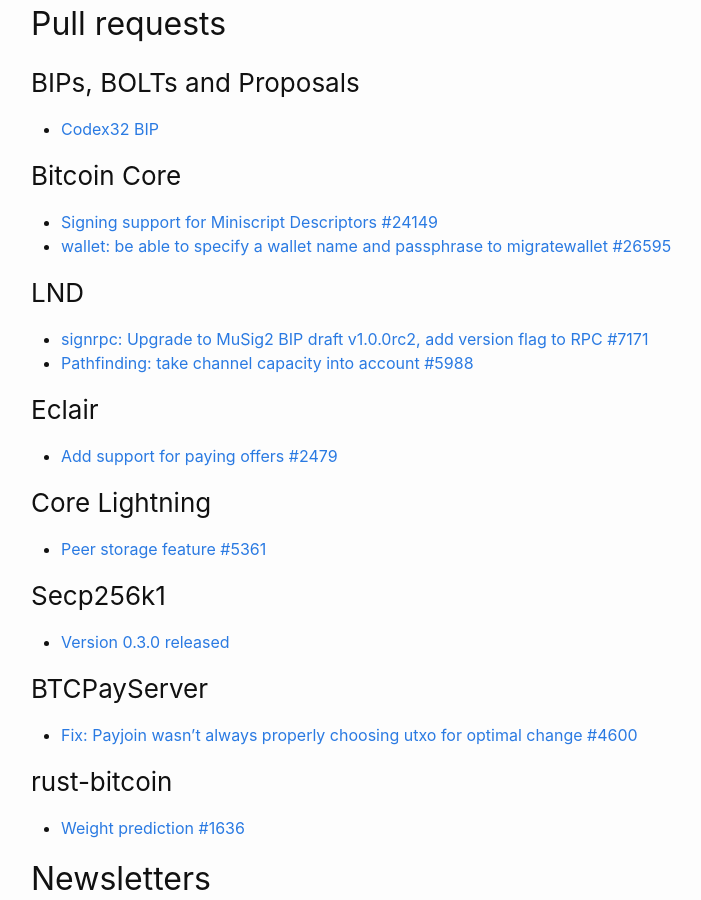
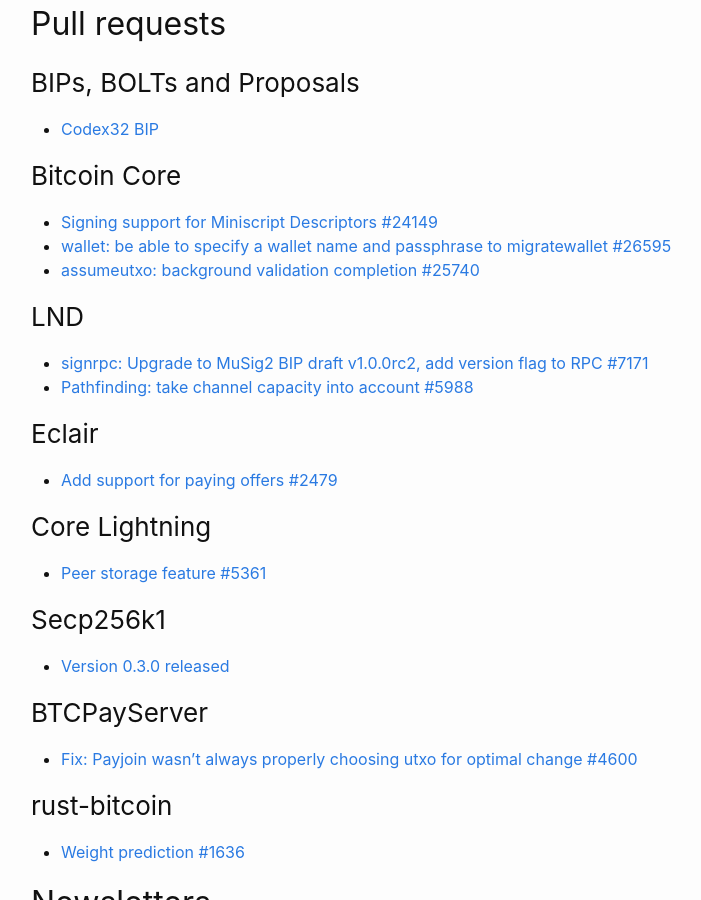
Before and after one commit to fjahr/bitdevsberlin, a Jekyll site: the page built from _posts/2023-03-14-socratic-seminar-41.md, in a window 1280 px wide and 900 px high, scrolled down 1511 px. Shown: the whole window, without its empty margins (239-940 px from the left). Built offline with Jekyll 4.4.1, drawn with Linux system fonts in a browser that asks for light colours.

Commit message:
Add missing assumeutxo link to #41

```diff
--- a/_posts/2023-03-14-socratic-seminar-41.md
+++ b/_posts/2023-03-14-socratic-seminar-41.md
@@ -65,6 +65,7 @@ Special thanks to [Wasabi Wallet](https://wasabiwallet.io/) for sponsoring food
 
 - [Signing support for Miniscript Descriptors #24149](https://github.com/bitcoin/bitcoin/pull/24149)
 - [wallet: be able to specify a wallet name and passphrase to migratewallet #26595](https://github.com/bitcoin/bitcoin/pull/26595)
+- [assumeutxo: background validation completion #25740](https://github.com/bitcoin/bitcoin/pull/25740)
 
 ### LND
 
```
